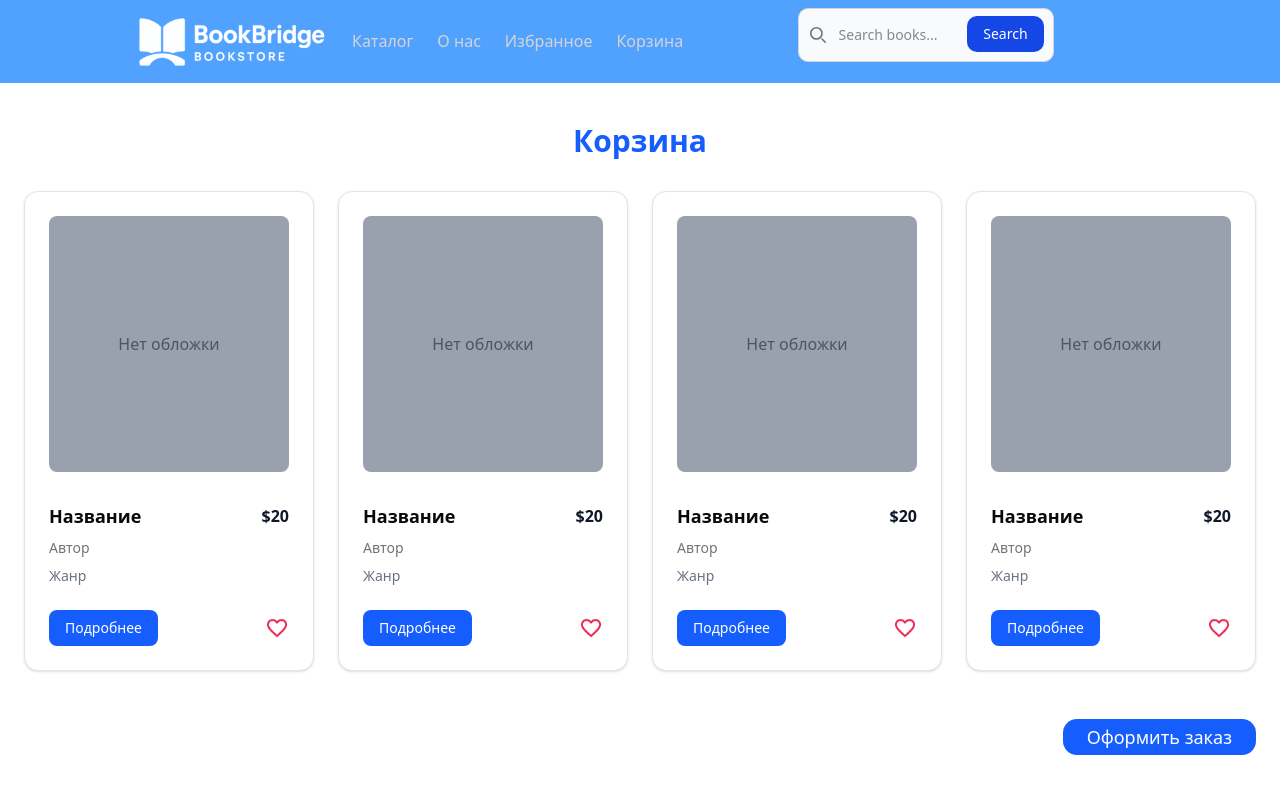
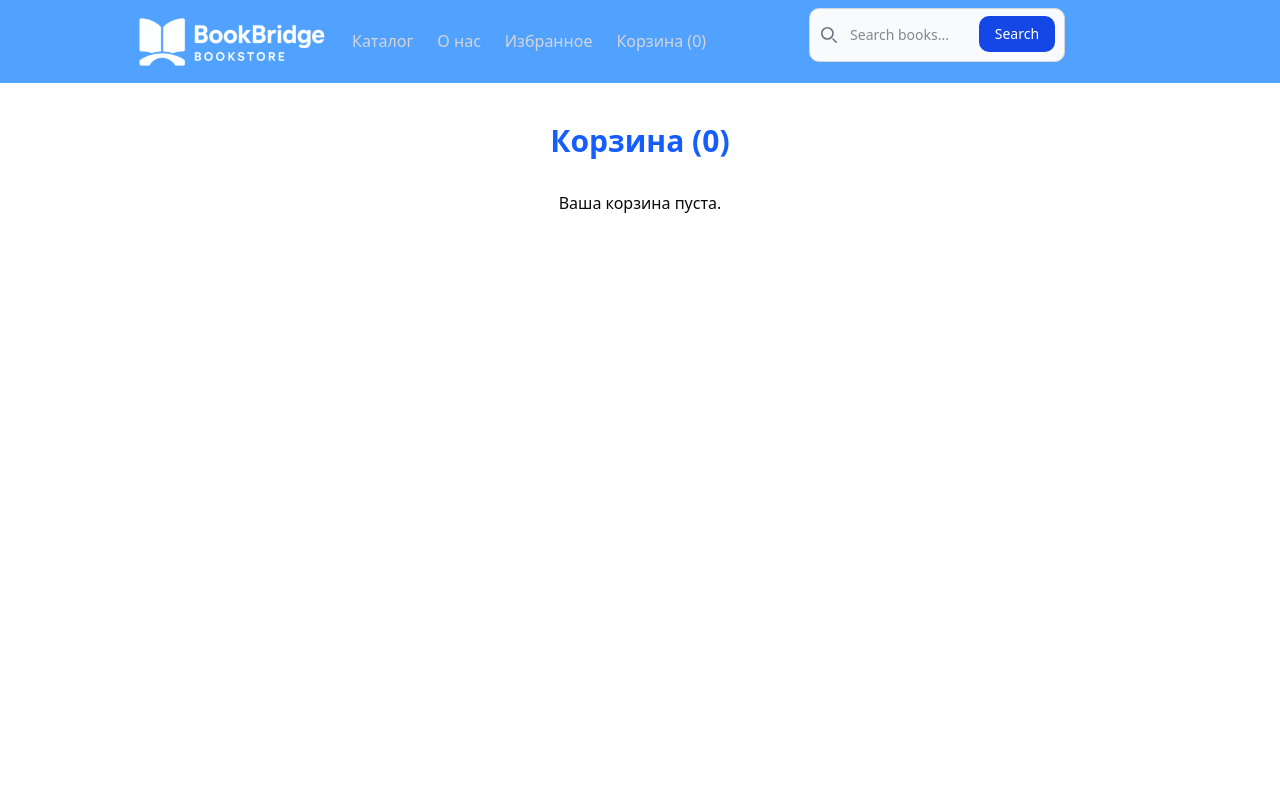
Before and after one commit to matuha07/book-store, a Next.js app: page /cart in a window 1280 px wide. Shown: the top 794 px of the page. Built offline with nearby package versions, Linux system fonts and the light colour scheme.

Commit message:
cart functionality has been added

```diff
--- a/src/app/book/[bookId]/page.tsx
+++ b/src/app/book/[bookId]/page.tsx
@@ -6,6 +6,8 @@ import { Button } from "@/components/ui/button";
 import { Header } from "@/components/shared/Header";
 import { Skeleton } from "@/components/ui/skeleton";
 import { Book } from "@/app/types";
+import { useCartStore } from "@/app/stores/cart";
+import { useFavoritesStore } from "@/app/stores/favorites";
 
 interface OLBook {
   key: string;
@@ -21,6 +23,14 @@ export default function BookPage() {
   const { bookId } = useParams();
   const [book, setBook] = useState<Book | null>(null);
   const [loading, setLoading] = useState(true);
+
+  const addToCart    = useCartStore((s) => s.addToCart);
+  const cart         = useCartStore((s) => s.cart);
+  const favorites    = useFavoritesStore((s) => s.favorites);
+  const toggleFav    = useFavoritesStore((s) => s.toggleFavorite);
+
+  const inCart = !!book && cart.some((b) => b.id === book.id);
+  const isFav  = !!book && favorites.some((b) => b.id === book.id);
 
   useEffect(() => {
     async function fetchBook() {
@@ -155,16 +165,29 @@ export default function BookPage() {
             </div>
 
             <div className="mt-8 flex gap-4 items-center">
-              <Button className="px-5 py-2 bg-blue-600 hover:bg-blue-700 text-white">
-                Добавить в корзину
-              </Button>
-              <Image
-                src="/heart.png"
-                alt="Избранное"
-                width={28}
-                height={28}
-                className="cursor-pointer hover:scale-110 transition"
-              />
+ <button
+  onClick={() => addToCart(book!)}
+  disabled={inCart}
+  className={`
+    mt-2 px-6 py-3 rounded-xl text-white font-medium shadow transition-colors duration-200 outline-none focus:ring-2 focus:ring-offset-2
+    ${inCart
+      ? "bg-green-500 hover:bg-green-600 focus:ring-green-500"
+      : "bg-blue-600 hover:bg-blue-700 focus:ring-blue-500"
+    }
+  `}
+>
+  {inCart ? "В корзине" : "В корзину"}
+</button>
+
+
+      <Image
+        src={isFav ? "/heart-filled.png" : "/heart.png"}
+        alt="Избранное"
+        width={24}
+        height={24}
+        onClick={() => toggleFav(book!)}
+        className="cursor-pointer"
+      />
             </div>
           </div>
         </div>
--- a/src/app/cart/page.tsx
+++ b/src/app/cart/page.tsx
@@ -3,34 +3,54 @@ import { BookCard } from "@/components/shared/BookCard";
 import { Header } from "@/components/shared/Header";
 import { Button } from "@/components/ui/button";
 import type { Book } from "@/app/types";
+import { useCartStore } from "../stores/cart";
 
 
+export default function CartPage() {
+  const cartBooks = useCartStore((s) => s.cart);
+  const removeFromCart = useCartStore((s) => s.removeFromCart);
+  const clearCart = useCartStore((s) => s.clearCart);
 
-const cartBooks = [
-  { id: 1, title: "Название", author: "Автор", price: "$20" },
-  { id: 2, title: "Название", author: "Автор", price: "$20" },
-  { id: 3, title: "Название", author: "Автор", price: "$20" },
-  { id: 4, title: "Название", author: "Автор", price: "$20" },
-];
-
-export default function CartPage() {
   return (
     <>
-    <Header/>
+      <Header />
+
       <div className="container mx-auto px-6 py-10">
-      <h1 className="text-3xl font-bold text-center text-blue-600 mb-8">Корзина</h1>
+        <h1 className="text-3xl font-bold text-center text-blue-600 mb-8">
+          Корзина ({cartBooks.length})
+        </h1>
 
-      <div className="grid grid-cols-1 sm:grid-cols-2 lg:grid-cols-4 gap-6 justify-center mb-12">
-        {cartBooks.map((book) => (
-          <BookCard key={book.id} book={book} />
+        {cartBooks.length === 0 ? (
+          <p className="text-center">Ваша корзина пуста.</p>
+        ) : (
+          <>
+            <div className="grid grid-cols-1 sm:grid-cols-2 lg:grid-cols-4 gap-6 mb-8">
+              {cartBooks.map((book: Book) => (
+                <div key={book.id} className="relative">
+                  <BookCard book={book} />
+                  <button
+                    onClick={() => removeFromCart(book.id)}
+                    className="absolute top-2 right-2 text-red-500 hover:text-red-700"
+                  >
+                    Удалить
+                  </button>
+                </div>
               ))}
             </div>
 
-      <div className="flex justify-end">
+            <div className="flex justify-between items-center">
+              <Button
+                onClick={() => clearCart()}
+                className="bg-gray-300 hover:bg-gray-400 text-black px-4 py-2 rounded"
+              >
+                Очистить корзину
+              </Button>
               <Button className="bg-blue-600 hover:bg-blue-700 text-white px-6 py-3 text-lg rounded-xl">
                 Оформить заказ
               </Button>
             </div>
+          </>
+        )}
       </div>
     </>
   );
--- /dev/null
+++ b/src/app/stores/cart.ts
@@ -0,0 +1,32 @@
+import { create } from "zustand";
+import { persist, createJSONStorage } from "zustand/middleware";
+import type { Book } from "@/app/types";
+
+interface CartStore {
+  cart: Book[];
+  addToCart: (book: Book) => void;
+  removeFromCart: (bookId: string) => void;
+  clearCart: () => void;
+}
+
+export const useCartStore = create<CartStore>()(
+  persist(
+    (set, get) => ({
+      cart: [],
+      addToCart: (book) => {
+        const exists = get().cart.some((b) => b.id === book.id);
+        set({
+          cart: exists ? get().cart : [...get().cart, book],
+        });
+      },
+      removeFromCart: (bookId) => {
+        set({ cart :get().cart.filter((b) => b.id !== bookId)}
+    )},
+      clearCart: () => set ({cart: []}),
+    }),
+    {
+      name: "cart-storage",
+      storage: createJSONStorage(() => localStorage),
+    }
+  )
+)
--- a/src/app/stores/favorites.ts
+++ b/src/app/stores/favorites.ts
@@ -1,5 +1,6 @@
 // src/store/favorites.ts
 import { create } from "zustand";
+import { persist } from "zustand/middleware";
 import type { Book } from "@/app/types";
 
 interface FavoritesStore {
@@ -7,7 +8,9 @@ interface FavoritesStore {
   toggleFavorite: (book: Book) => void;
 }
 
-export const useFavoritesStore = create<FavoritesStore>((set, get) => ({
+export const useFavoritesStore = create<FavoritesStore>()(
+  persist(
+    (set, get) => ({
       favorites: [],
       toggleFavorite: (book) => {
         const exists = get().favorites.some((b) => b.id === book.id);
@@ -17,4 +20,10 @@ export const useFavoritesStore = create<FavoritesStore>((set, get) => ({
             : [...get().favorites, book],
         });
       },
-}));
+    }),
+    {
+      name: "favorites-storage",             // ключ в localStorage
+      getStorage: () => localStorage,       // можно опустить, localStorage по умолчанию
+    }
+  )
+);
--- a/src/components/shared/Header.tsx
+++ b/src/components/shared/Header.tsx
@@ -1,10 +1,11 @@
+"use client";
 import React from "react";
 import Link from "next/link";
-
 import { cn } from "@/lib/utils";
 import { Container } from "./Container";
 import { SearchBar } from "./SearchBar";
 import Image from 'next/image'
+import { useCartStore } from "@/app/stores/cart";
 
 
 interface Props {
@@ -12,6 +13,7 @@ interface Props {
 }
 
 export const Header: React.FC<Props> = ({ className }) => {
+    const cartBooks = useCartStore((s) => s.cart);
     return (
         <div className={cn("bg-blue-400 p-2 text-zinc-300", className)}>
             <Container className="flex justify-center gap-4 flex-wrap">
@@ -23,7 +25,7 @@ export const Header: React.FC<Props> = ({ className }) => {
                     <Link href="/catalog">Каталог</Link>
                     <Link href="/about">О нас</Link>
                     <Link href="/favorites">Избранное</Link>
-                    <Link href="/cart">Корзина</Link>
+                    <Link href="/cart"> Корзина ({cartBooks.length})</Link>
                 </div>
 
                 <SearchBar />
```
Also changed, not shown: public/background.png (added). Lines whose indentation alone changed are shown as unchanged.
